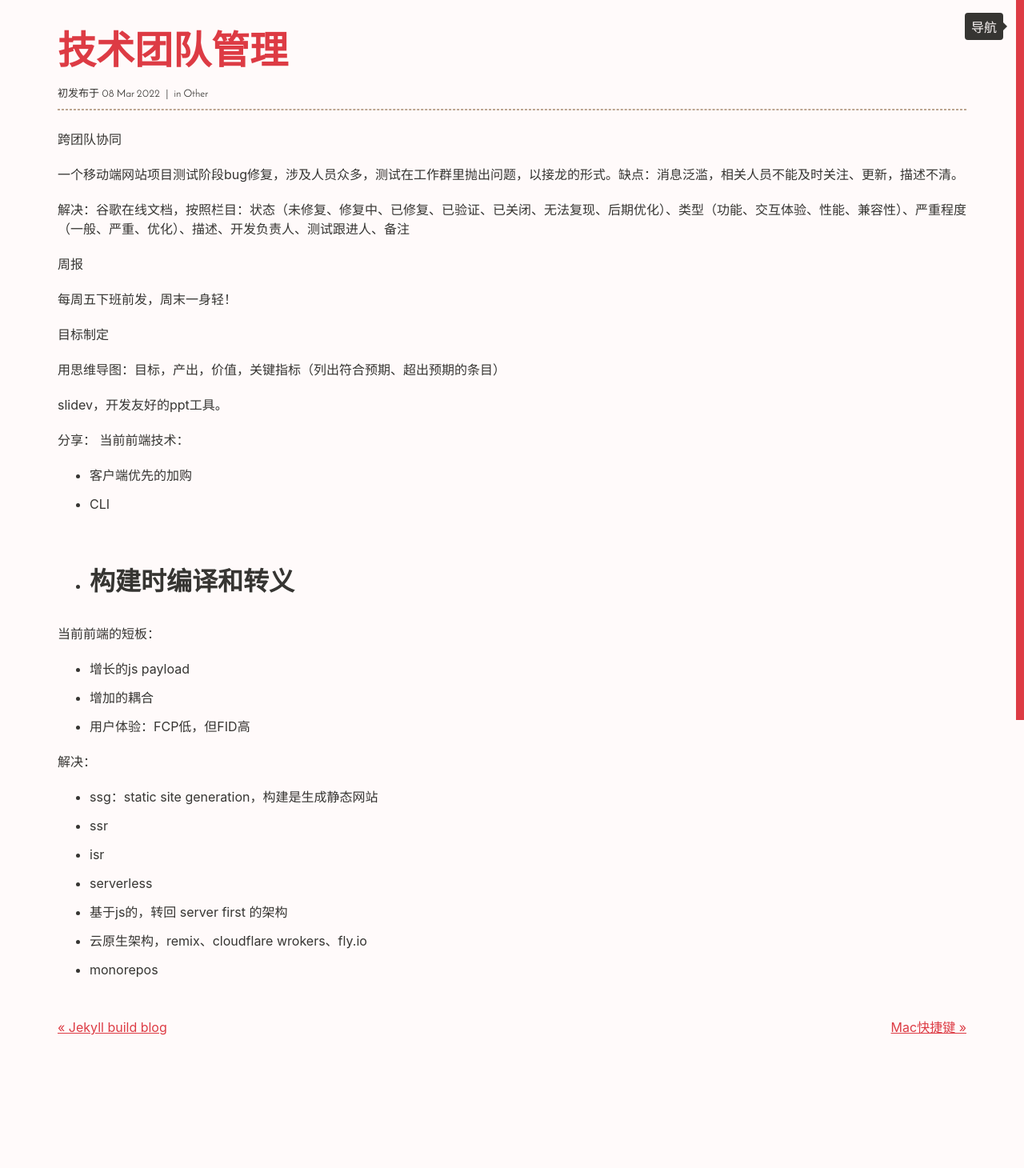
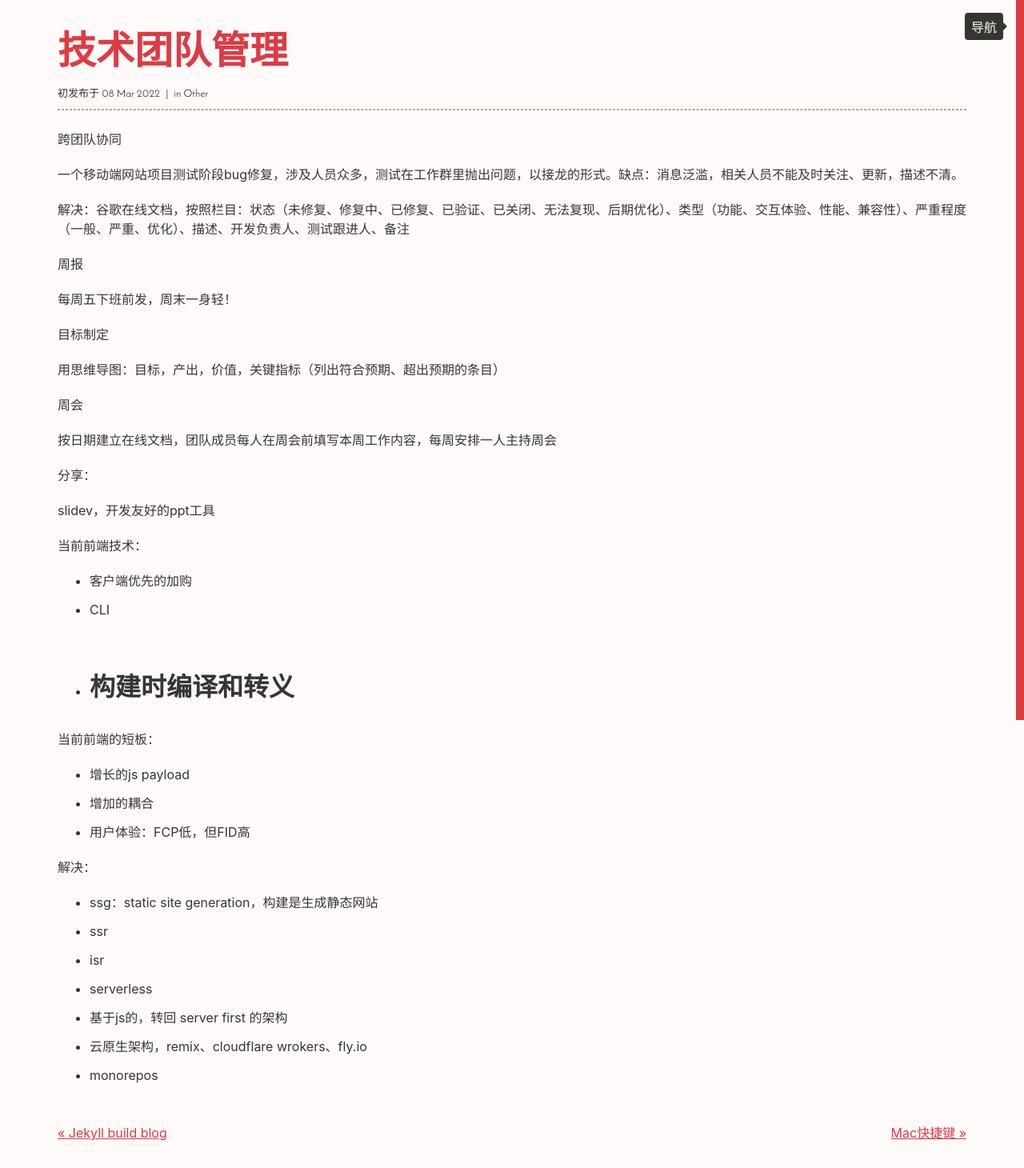
Before and after one commit to Vivi-wu/dive-into-web, a Jekyll site: the page built from _posts/2022-03-08-Team-Management.markdown, in a window 1280 px wide. Shown: the whole page at 80% size. Built offline with Jekyll 4.4.1, drawn with Linux system fonts in a browser that asks for light colours; before the commit the page ends 1328 px from its top, so only the background shows below that.

Commit message:
update blog

```diff
--- a/_posts/2022-03-08-Team-Management.markdown
+++ b/_posts/2022-03-08-Team-Management.markdown
@@ -19,9 +19,14 @@ category: Other
 
 用思维导图：目标，产出，价值，关键指标（列出符合预期、超出预期的条目）
 
-slidev，开发友好的ppt工具。
+周会
+
+按日期建立在线文档，团队成员每人在周会前填写本周工作内容，每周安排一人主持周会
 
 分享：
+
+slidev，开发友好的ppt工具
+
 当前前端技术：
 
 - 客户端优先的加购
```
